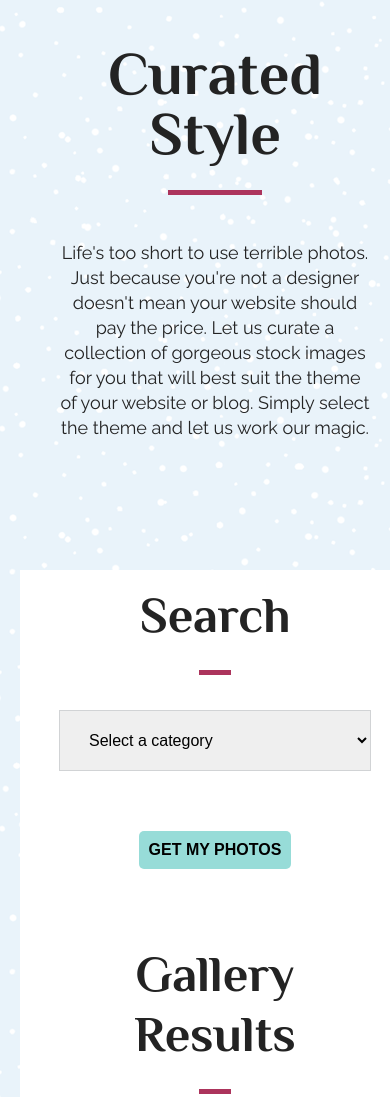
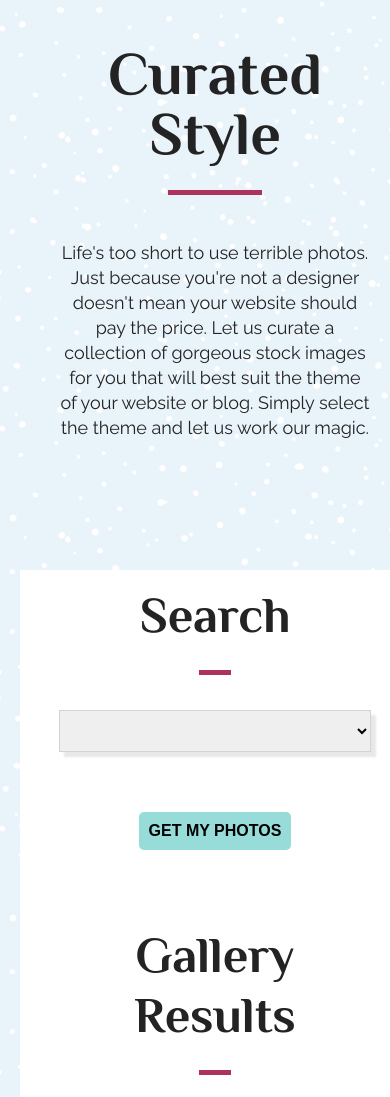
Before and after one commit to corey-codes/curated-style-image-finder, a React (Create React App) app: page / in a window 390 px wide. Shown: the top 1097 px of the page. Built offline with nearby package versions, Linux system fonts and the light colour scheme.

Commit message:
media queries updated

```diff
--- a/src/App.css
+++ b/src/App.css
@@ -9,7 +9,6 @@ h1, h2, h3 {
     line-height: 6rem;
     margin: 2rem 0;
     color: #232323;
-    /* text-transform: uppercase; */
 }
 
 h1 {
@@ -161,15 +160,22 @@ h2::after {
   font-family: 'Raleway';
 }
 
+form {
+  display: flex;
+  align-items: center;
+}
+
 select {
-  /* -webkit-appearance: none; */
-  /* -moz-appearance: none; */
+  /* -webkit-appearance: none;
+  -moz-appearance: none; */
   width: 60%;
   padding: 2rem;
+  height: 4rem;
   font-size: 1.6rem;
   text-indent: 5px;
   margin: 4rem 0;
   border: 1px solid #d1d3d5;
+  box-shadow: 5px 5px 2px #e8e8e8;
 }
 
 .submitBtn {
@@ -257,6 +263,12 @@ select {
 /* MEDIA QUERIES
 ********************************************/
 
+@media (max-width: 1000px) {
+  form {
+    flex-direction: column;
+  }
+}
+
 @media (max-width: 800px) {
   .flex {
     flex-direction: column;
```
Also changed, not shown: src/Search.js (line endings or trailing spaces).
